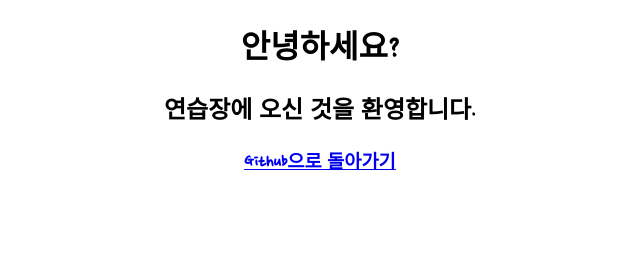
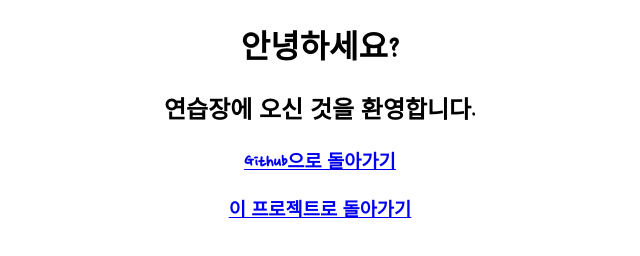
Before and after one commit to joon060707/playground, a plain HTML site: page index.html in a window 1280 px wide. Shown: the whole page, without its empty margins (320-960 px from the left). Drawn offline with Linux system fonts and the light colour scheme.

Commit message:
Update index.html

```diff
--- a/index.html
+++ b/index.html
@@ -9,5 +9,6 @@
   <body align="center">
     <p><h1>안녕하세요?</h1><h2>연습장에 오신 것을 환영합니다.</h2></p>
     <a href="https://github.com/joon060707/"><h3>Github으로 돌아가기</h3></a>
+    <a href="https://github.com/joon060707/playground"><h3>이 프로젝트로 돌아가기</h3></a>
   </body>
 </html>
```
